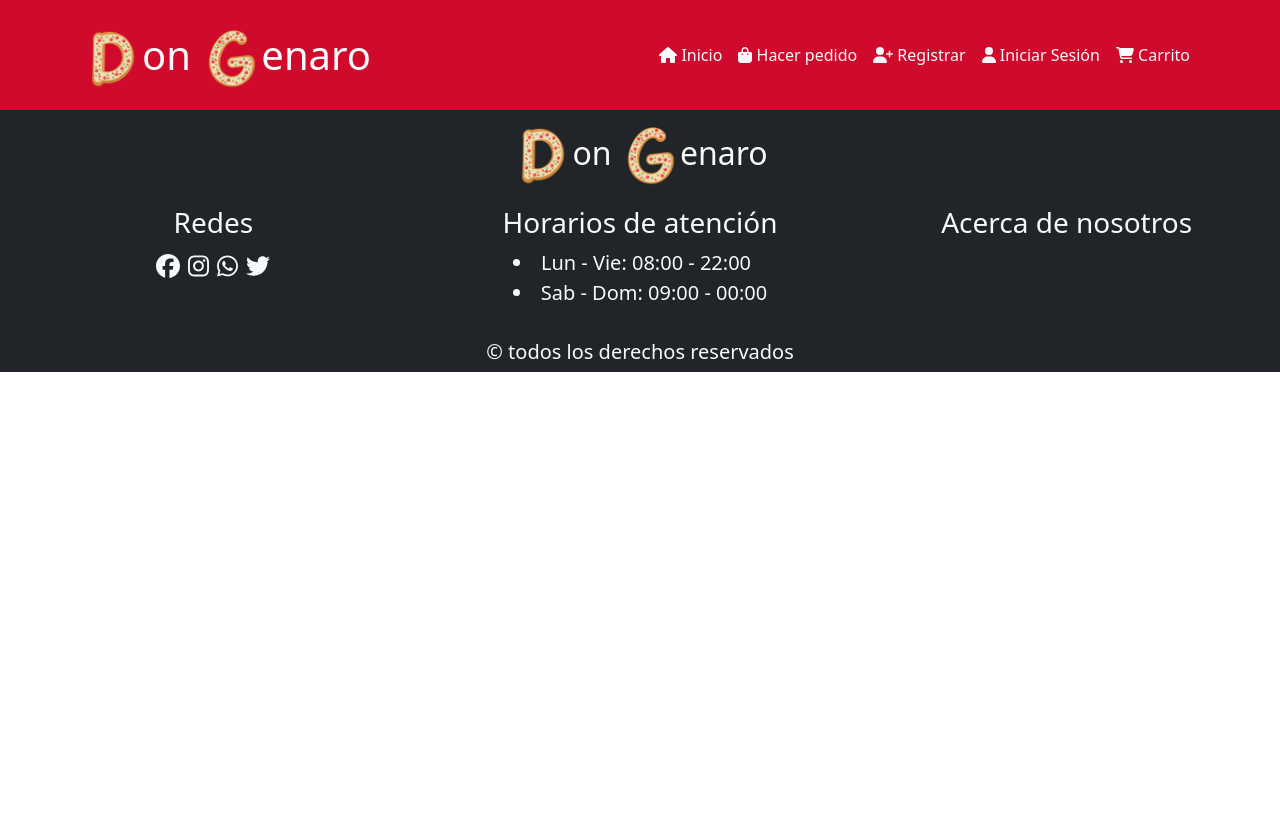
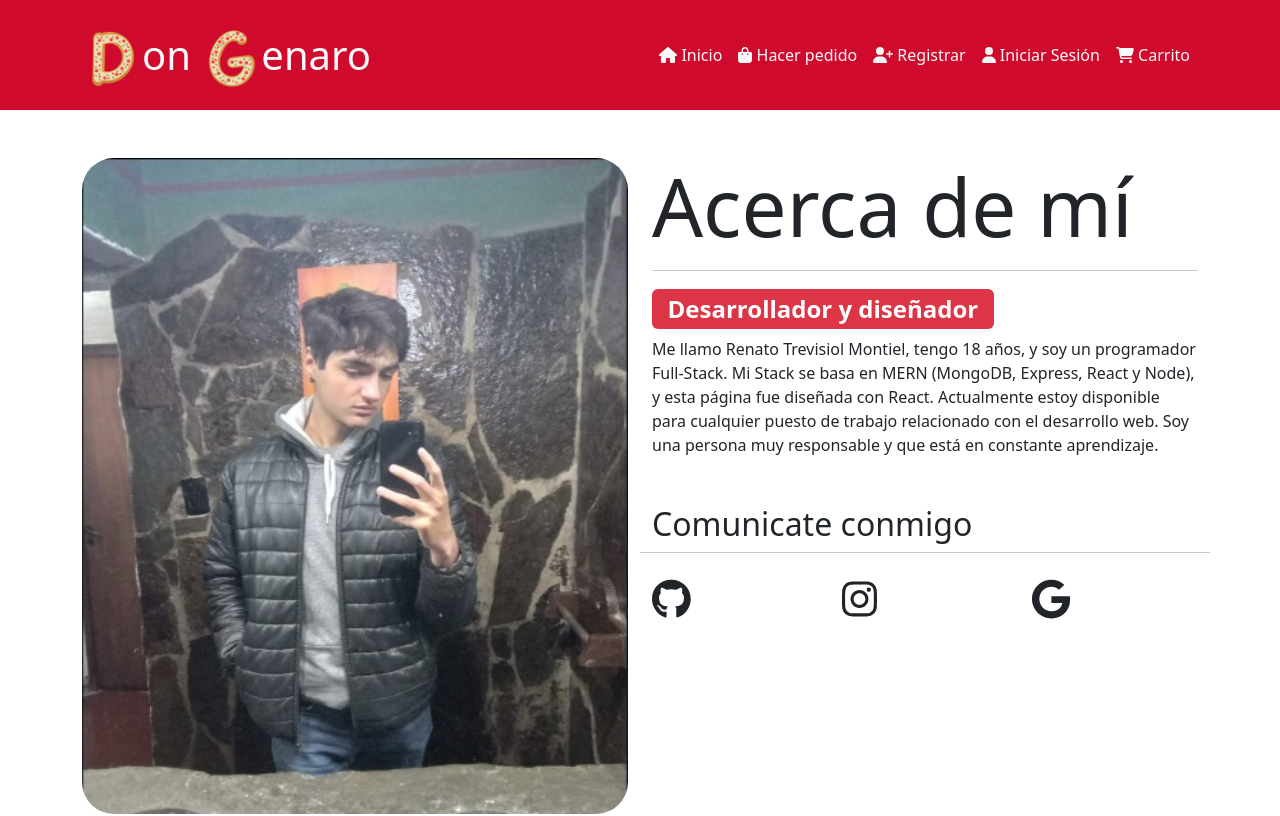
Before and after one commit to Goddzy/DonGenaro, a React (Create React App) app: page /aboutUs in a window 1280 px wide. Shown: the top 816 px of the page. Built offline with nearby package versions, Linux system fonts and the light colour scheme.

Commit message:
terminé la página de aboutUs

```diff
--- a/src/App.js
+++ b/src/App.js
@@ -3,6 +3,7 @@ import Inicio from "./components/views/Inicio";
 import Footer from "./components/common/Footer";
 import { BrowserRouter, Routes, Route } from "react-router-dom";
 import './app.css'
+import AboutUs from "./components/views/AboutUs";
 
 function App() {
   return (
@@ -10,6 +11,7 @@ function App() {
       <Menu></Menu>
       <Routes>
         <Route exact path="/" element={<Inicio></Inicio>}></Route>
+        <Route exact path="/aboutUs" element={<AboutUs></AboutUs>}></Route>
       </Routes>
       <Footer></Footer>
     </BrowserRouter>
--- a/src/components/common/Footer.jsx
+++ b/src/components/common/Footer.jsx
@@ -55,7 +55,7 @@ const Footer = () => {
           <li>Sab - Dom: 09:00 - 00:00</li>
         </Col>
         <Col md="4 my-2" className="fs-5">
-          <Link className="fs-5 text-decoration-none text-light" to="/">
+          <Link className="fs-5 text-decoration-none text-light" to="/aboutUs">
             <h3>Acerca de nosotros</h3>
           </Link>
         </Col>
--- /dev/null
+++ b/src/components/views/AboutUs.jsx
@@ -0,0 +1,48 @@
+import React from "react";
+import { Container, Row, Col } from "react-bootstrap";
+import aboutMe from "../images/aboutMe.jpeg";
+import { FontAwesomeIcon } from '@fortawesome/react-fontawesome';
+import { faGithub } from '@fortawesome/free-brands-svg-icons';
+import { faInstagram } from '@fortawesome/free-brands-svg-icons';
+import { faGoogle } from '@fortawesome/free-brands-svg-icons';
+import { Link } from "react-router-dom";
+
+const AboutUs = () => {
+  return (
+    <Container className="my-5">
+      <Row>
+        <Col md="6">
+          <img
+            src={aboutMe}
+            alt="Renato Trevisiol Montiel"
+            className="rounded-5 w-100"
+          />
+        </Col>
+        <Col md="6">
+          <h1 className="display-1">Acerca de mí</h1>
+          <hr />
+          <h2>
+            <span className="badge bg-danger">Desarrollador y diseñador</span>
+          </h2>
+          <p>
+            Me llamo Renato Trevisiol Montiel, tengo 18 años, y soy un
+            programador Full-Stack. Mi Stack se basa en MERN (MongoDB, Express,
+            React y Node), y esta página fue diseñada con React. Actualmente
+            estoy disponible para cualquier puesto de trabajo relacionado con el
+            desarrollo web. Soy una persona muy responsable y que está en
+            constante aprendizaje.
+          </p>
+          <Row className="my-5">
+            <h2>Comunicate conmigo</h2>
+            <hr />
+            <Col xs="4" as={Link} to="https://github.com/Goddzy" target="_blank" className="fs-1 text-dark"><FontAwesomeIcon icon={faGithub} /></Col>
+            <Col xs="4" as={Link} to="/aboutUs" target="_blank"  className="fs-1 text-dark"><FontAwesomeIcon icon={faInstagram} /></Col>
+            <Col xs="4" as={Link} to="/aboutUs" target="_blank"  className="fs-1 text-dark"><FontAwesomeIcon icon={faGoogle} /></Col>
+          </Row>
+        </Col>
+      </Row>
+    </Container>
+  );
+};
+
+export default AboutUs;
--- a/src/components/views/Inicio.jsx
+++ b/src/components/views/Inicio.jsx
@@ -50,7 +50,7 @@ const Inicio = () => {
           />
           <Link
             as={Link}
-            to="/"
+            to="/aboutUs"
             className="colorRojoTexto text-decoration-none"
           >
             <img
```
Also changed, not shown: src/components/images/aboutMe.jpeg (added).
